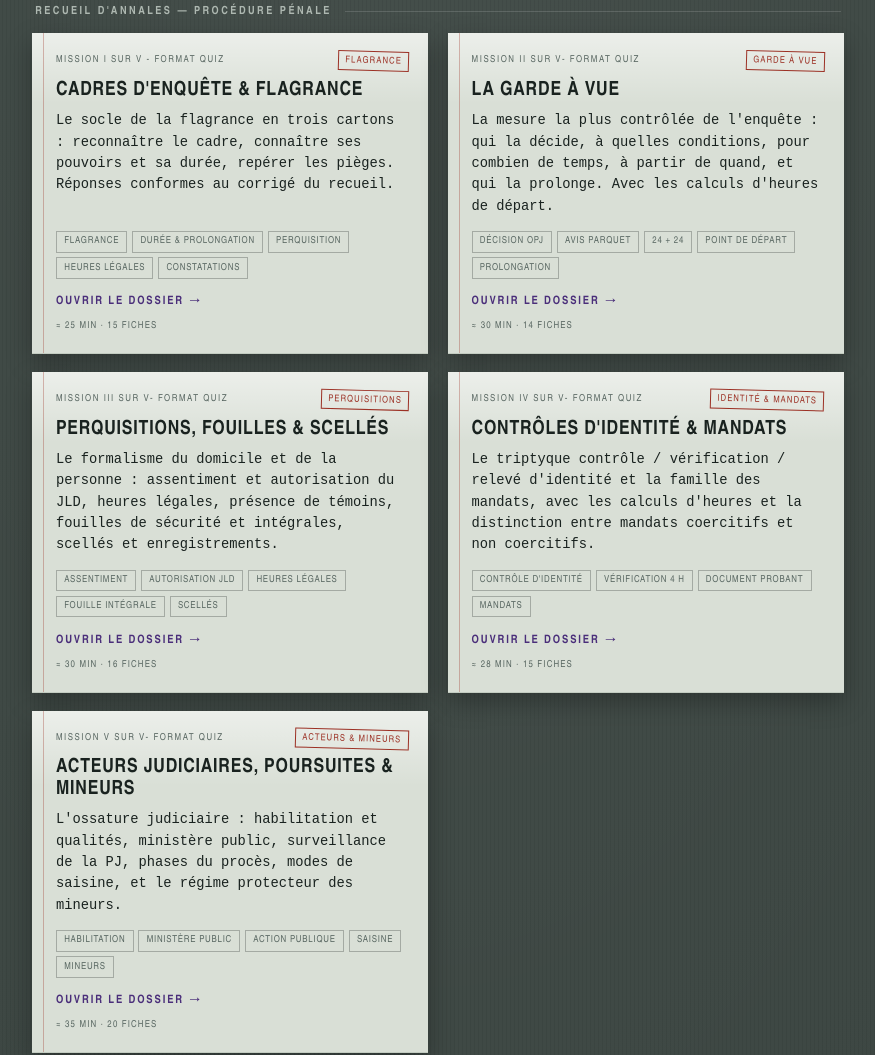
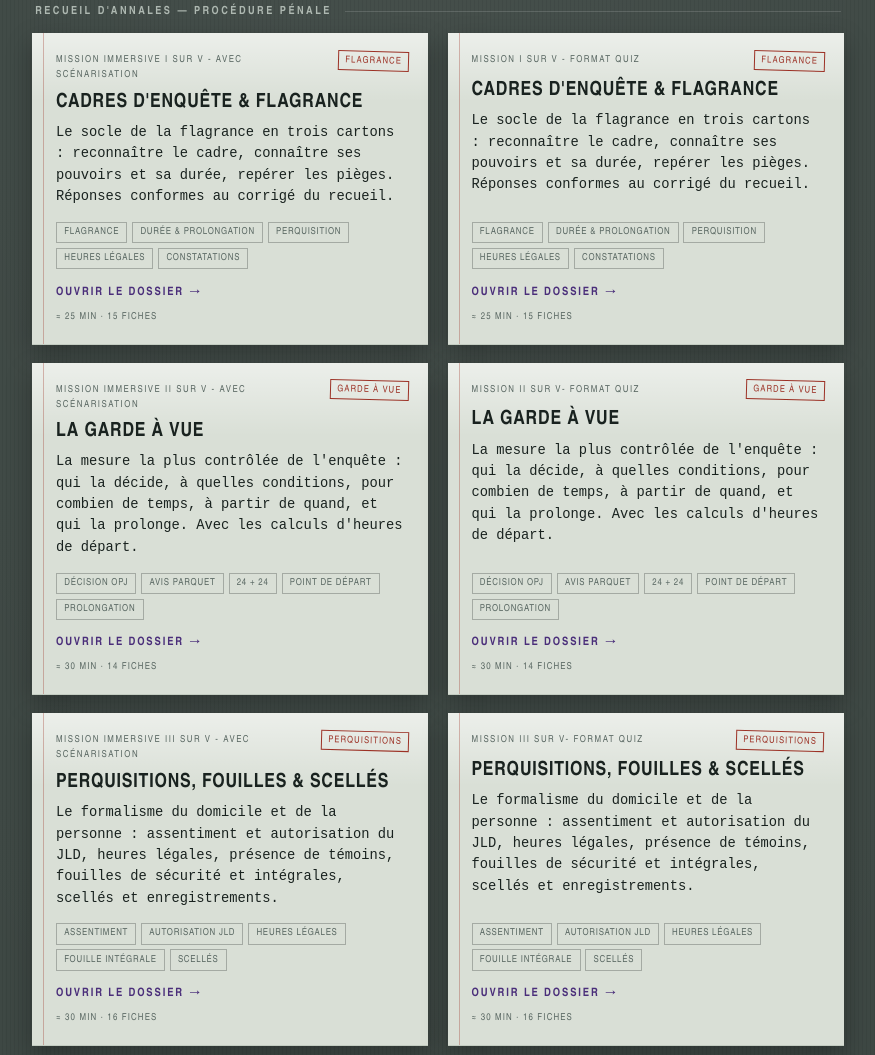
Before and after one commit to AliceRenier/CNJ-revision, a plain HTML site: page index.html in a window 1280 px wide. Shown: the part 599-1654 px from the top of the page, without its empty margins (202-1077 px from the left). Drawn offline with Linux system fonts and the light colour scheme.

Commit message:
Update index.html

```diff
--- a/index.html
+++ b/index.html
@@ -142,6 +142,17 @@ h1{font-family:var(--etroit);text-transform:uppercase;letter-spacing:.05em;font-
 const MISSIONS = [
   {
     rubrique:"Recueil d'annales — procédure pénale",
+    num:"Mission Immersive I sur V - avec scénarisation",
+    marque:"Flagrance",
+    type:"annale",
+    titre:"Cadres d'enquête & flagrance",
+    objet:"Le socle de la flagrance en trois cartons : reconnaître le cadre, connaître ses pouvoirs et sa durée, repérer les pièges. Réponses conformes au corrigé du recueil.",
+    tags:["Flagrance","Durée & prolongation","Perquisition","Heures légales","Constatations"],
+    duree:"≈ 25 min · 15 fiches",
+    chemin:"missions/recueil-proc-1-cadres-enquete-immersif.html"
+  },
+  {
+    rubrique:"Recueil d'annales — procédure pénale",
     num:"Mission I sur V - Format Quiz",
     marque:"Flagrance",
     type:"annale",
@@ -151,6 +162,17 @@ const MISSIONS = [
     duree:"≈ 25 min · 15 fiches",
     chemin:"missions/recueil-proc-1-cadres-enquete.html"
   },
+    {
+    rubrique:"Recueil d'annales — procédure pénale",
+    num:"Mission Immersive II sur V - avec scénarisation",
+    marque:"Garde à vue",
+    type:"annale",
+    titre:"La garde à vue",
+    objet:"La mesure la plus contrôlée de l'enquête : qui la décide, à quelles conditions, pour combien de temps, à partir de quand, et qui la prolonge. Avec les calculs d'heures de départ.",
+    tags:["Décision OPJ","Avis parquet","24 + 24","Point de départ","Prolongation"],
+    duree:"≈ 30 min · 14 fiches",
+    chemin:"missions/recueil-proc-2-garde-a-vue-immersif.html"
+   },
   {
     rubrique:"Recueil d'annales — procédure pénale",
     num:"Mission II sur V- Format Quiz",
@@ -161,6 +183,17 @@ const MISSIONS = [
     tags:["Décision OPJ","Avis parquet","24 + 24","Point de départ","Prolongation"],
     duree:"≈ 30 min · 14 fiches",
     chemin:"missions/recueil-proc-2-garde-a-vue.html"
+  },
+    {
+    rubrique:"Recueil d'annales — procédure pénale",
+    num:"Mission Immersive III sur V - avec scénarisation",
+    marque:"Perquisitions",
+    type:"annale",
+    titre:"Perquisitions, fouilles & scellés",
+    objet:"Le formalisme du domicile et de la personne : assentiment et autorisation du JLD, heures légales, présence de témoins, fouilles de sécurité et intégrales, scellés et enregistrements.",
+    tags:["Assentiment","Autorisation JLD","Heures légales","Fouille intégrale","Scellés"],
+    duree:"≈ 30 min · 16 fiches",
+    chemin:"missions/recueil-proc-3-perquisitions-immersif.html"
   },
   {
     rubrique:"Recueil d'annales — procédure pénale",
```
